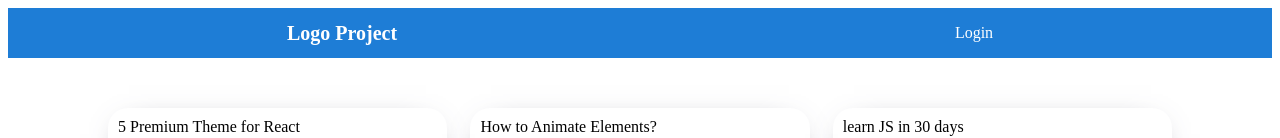
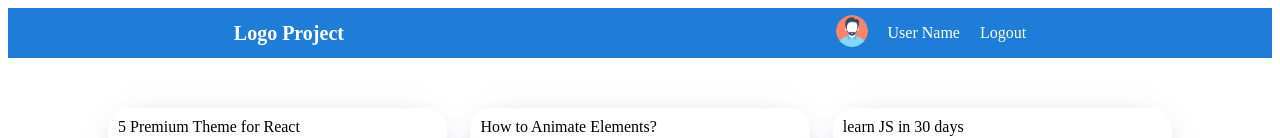
Before and after one commit to Pierluigi10/Social-Login-with-Passport.js, a React (Create React App) app: page / in a window 1280 px wide. Shown: the top 138 px of the page. Built offline with nearby package versions, Linux system fonts and the light colour scheme.

Commit message:
put linkable post

```diff
--- a/src/App.js
+++ b/src/App.js
@@ -6,7 +6,7 @@
 import "./app.css";
 
 function App() {
-  const user = false;
+  const user = true;
   return (
     <div className="App">
       <Navbar user={user} />
--- a/src/components/Card.jsx
+++ b/src/components/Card.jsx
@@ -1,12 +1,15 @@
 import React from "react";
+import { Link } from "react-router-dom";
 
 const Card = ({ post }) => {
   return (
     <div className="card">
-      <span className="title">{post.title}</span>
-      <img src={post.img} alt="" className="img" />
-      <p className="desc">{post.desc}</p>
-      <button className="cardButton">Read More</button>
+      <Link className="link" to={`/post/${post.id}`}>
+        <span className="title">{post.title}</span>
+        <img src={post.img} alt="" className="img" />
+        <p className="desc">{post.desc}</p>
+        <button className="cardButton">Read More</button>
+      </Link>
     </div>
   );
 };
```
